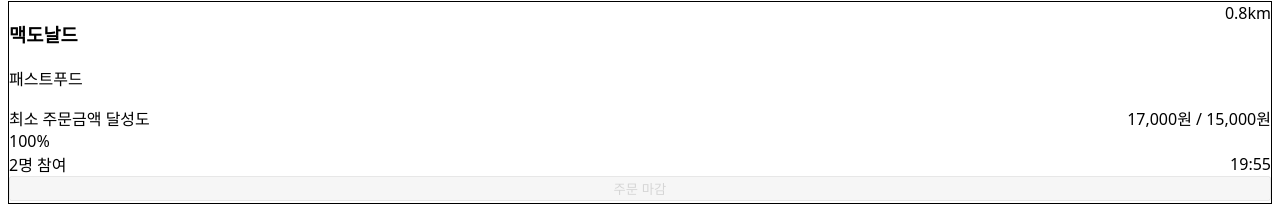
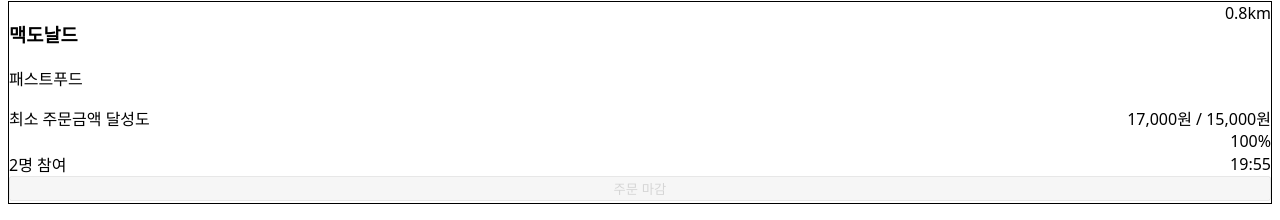
Before and after one commit to moyobap/moyobap-frontend, a React (Vite) app in the folder moyobab/: page / in a window 1280 px wide. Shown: the part 341-561 px from the top of the page. Built offline with nearby package versions, Linux system fonts and the light colour scheme.

Commit message:
[design] Progress 컴포넌트 스타일 개선

```diff
--- a/moyobab/src/components/base/Progress.tsx
+++ b/moyobab/src/components/base/Progress.tsx
@@ -14,15 +14,15 @@
   const percentage = Math.min((value / max) * 100, 100);
 
   return (
-    <div className={`w-full ${className}`}>
-      <div className="w-full bg-gray-200 rounded-full h-2">
+    <div className={`space-y-1 ${className}`}>
+      <div className="w-full bg-gray-200 h-2.5 rounded-full overflow-hidden">
         <div
-          className="bg-[#5B8DEF] h-2 rounded-full transition-all duration-300 ease-out"
+          className="h-2.5 bg-[#5B8DEF] transition-all duration-300 ease-in-out"
           style={{ width: `${percentage}%` }}
         />
       </div>
       {showLabel && (
-        <div className="text-sm text-gray-600 mt-1">
+        <div className="text-sm font-medium text-right text-gray-600">
           {Math.round(percentage)}%
         </div>
       )}
```
